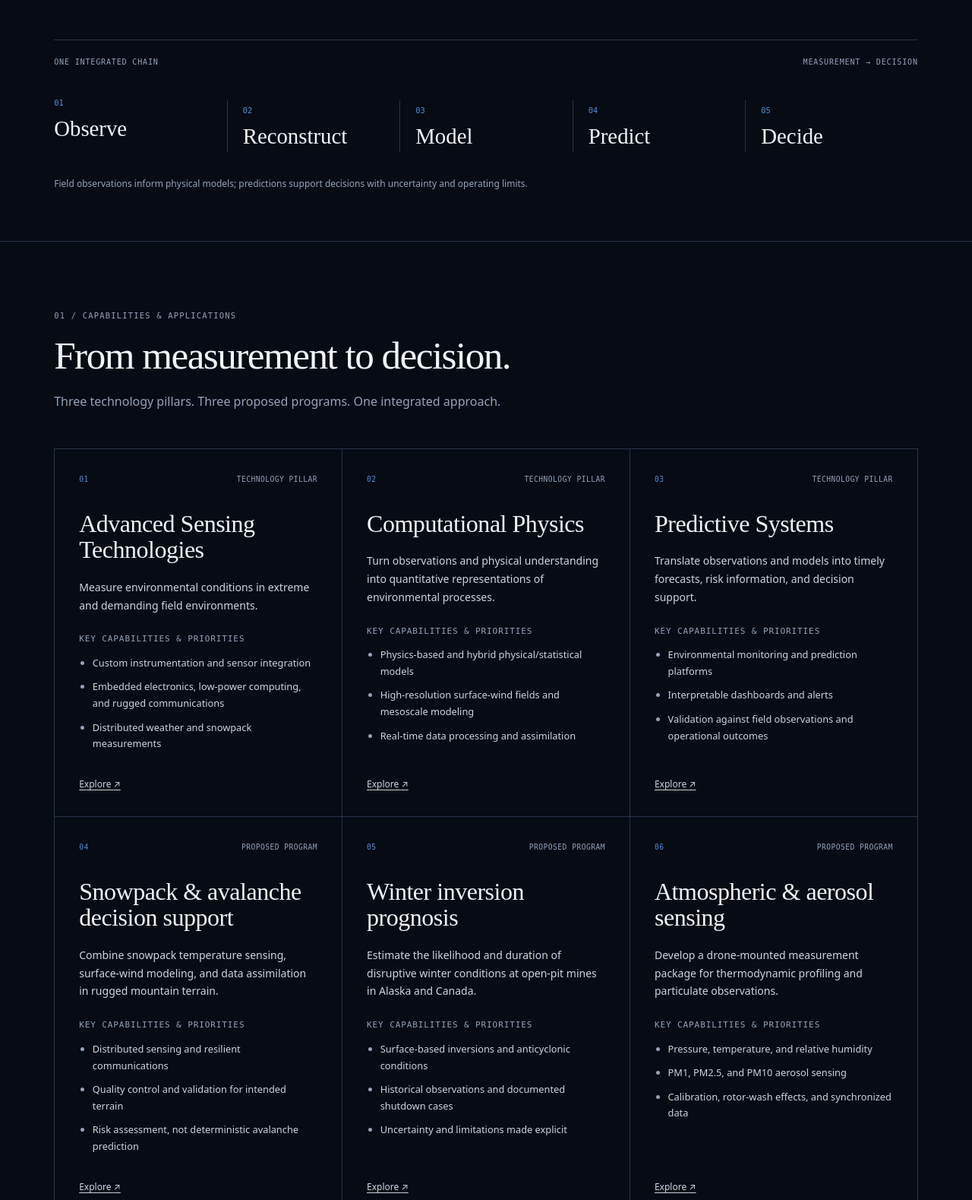
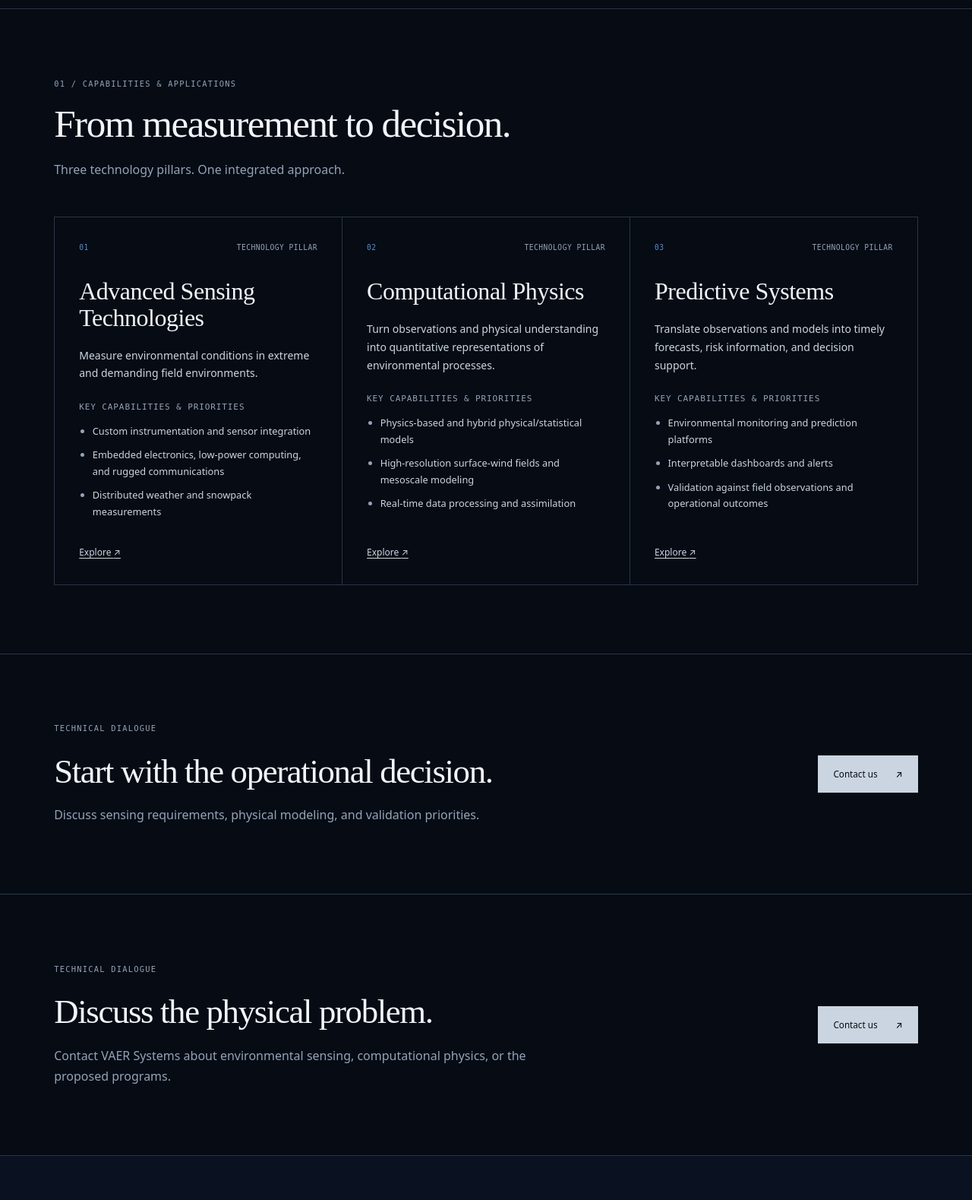
Before and after one commit to StefanoFochesatto/vaer, a plain HTML site: page index.html in a window 1280 px wide. Shown: the part 633-2212 px from the top of the page at 76% size. Drawn offline with Linux system fonts and the light colour scheme.

Commit message:
Simplify Field Notes header and homepage for content review

```diff
--- a/index.html
+++ b/index.html
@@ -10,12 +10,6 @@
 </head>
 <body class="home">
 <a class="skip-link" href="#main">Skip to main content</a>
-<div class="masthead-meta">
-<div class="container masthead-meta-inner">
-<span>Earth-system technologies</span>
-<span>Sensing / Physics / Prediction</span>
-</div>
-</div>
 <header class="site-header">
 <div class="container site-header-inner">
 <a class="brand" href="index.html" aria-label="VAER Systems home">
@@ -48,35 +42,6 @@
 <a class="button button-secondary" href="programs.html">View proposed programs</a>
 </div>
 </div>
-<figure class="hero-schematic">
-<figcaption class="hero-schematic-header">
-<span>One integrated chain</span>
-<span>Measurement → Decision</span>
-</figcaption>
-<ol class="hero-chain">
-<li>
-<span class="chain-step">01</span>
-<strong>Observe</strong>
-</li>
-<li>
-<span class="chain-step">02</span>
-<strong>Reconstruct</strong>
-</li>
-<li>
-<span class="chain-step">03</span>
-<strong>Model</strong>
-</li>
-<li>
-<span class="chain-step">04</span>
-<strong>Predict</strong>
-</li>
-<li>
-<span class="chain-step">05</span>
-<strong>Decide</strong>
-</li>
-</ol>
-<p class="schematic-note">Field observations inform physical models; predictions support decisions with uncertainty and operating limits.</p>
-</figure>
 </div>
 </section>
 <section class="section" id="services">
@@ -84,7 +49,7 @@
 <div class="section-heading">
 <p class="eyebrow">01 / Capabilities &amp; applications</p>
 <h2>From measurement to decision.</h2>
-<p class="section-lead">Three technology pillars. Three proposed programs. One integrated approach.</p>
+<p class="section-lead">Three technology pillars. One integrated approach.</p>
 </div>
 <div class="service-grid">
 <article class="service">
@@ -141,60 +106,6 @@
 <a class="text-link" href="technology.html#prediction">Explore <span aria-hidden="true">↗</span>
 </a>
 </article>
-<article class="service">
-<div class="service-top-meta">
-<span class="service-number">04</span>
-<span class="service-tag">Proposed program</span>
-</div>
-<h3>Snowpack &amp; avalanche decision support</h3>
-<p>Combine snowpack temperature sensing, surface-wind modeling, and data assimilation in rugged mountain terrain.</p>
-<div class="service-benefits">
-<h4>Key capabilities &amp; priorities</h4>
-<ul>
-<li>Distributed sensing and resilient communications</li>
-<li>Quality control and validation for intended terrain</li>
-<li>Risk assessment, not deterministic avalanche prediction</li>
-</ul>
-</div>
-<a class="text-link" href="programs.html#cryosphere">Explore <span aria-hidden="true">↗</span>
-</a>
-</article>
-<article class="service">
-<div class="service-top-meta">
-<span class="service-number">05</span>
-<span class="service-tag">Proposed program</span>
-</div>
-<h3>Winter inversion prognosis</h3>
-<p>Estimate the likelihood and duration of disruptive winter conditions at open-pit mines in Alaska and Canada.</p>
-<div class="service-benefits">
-<h4>Key capabilities &amp; priorities</h4>
-<ul>
-<li>Surface-based inversions and anticyclonic conditions</li>
-<li>Historical observations and documented shutdown cases</li>
-<li>Uncertainty and limitations made explicit</li>
-</ul>
-</div>
-<a class="text-link" href="programs.html#atmosphere">Explore <span aria-hidden="true">↗</span>
-</a>
-</article>
-<article class="service">
-<div class="service-top-meta">
-<span class="service-number">06</span>
-<span class="service-tag">Proposed program</span>
-</div>
-<h3>Atmospheric &amp; aerosol sensing</h3>
-<p>Develop a drone-mounted measurement package for thermodynamic profiling and particulate observations.</p>
-<div class="service-benefits">
-<h4>Key capabilities &amp; priorities</h4>
-<ul>
-<li>Pressure, temperature, and relative humidity</li>
-<li>PM1, PM2.5, and PM10 aerosol sensing</li>
-<li>Calibration, rotor-wash effects, and synchronized data</li>
-</ul>
-</div>
-<a class="text-link" href="programs.html#aerosense">Explore <span aria-hidden="true">↗</span>
-</a>
-</article>
 </div>
 </div>
 </section>
@@ -208,40 +119,6 @@
 </div>
 <a class="button button-primary" href="contact.html">Contact us <span aria-hidden="true">↗</span>
 </a>
-</div>
-</div>
-</section>
-<section class="section" id="faq">
-<div class="container">
-<div class="section-heading">
-<p class="eyebrow">02 / Questions</p>
-<h2>A few useful distinctions.</h2>
-</div>
-<div class="faq">
-<details>
-<summary>What does VAER Systems actually do?</summary>
-<div class="faq-answer">
-<p>The framework integrates environmental instrumentation, computational physics, and predictive software. The aim is to help users observe, understand, and anticipate dynamic environmental conditions, rather than treating hardware, models, and decision support in isolation.</p>
-</div>
-</details>
-<details>
-<summary>Who are the programs intended for?</summary>
-<div class="faq-answer">
-<p>Initial applications are snowpack monitoring and avalanche risk assessment, winter open-pit mining operations in Alaska and Canada, and drone-based atmospheric and aerosol measurements. Defining the first customer and operational decision is a development priority.</p>
-</div>
-</details>
-<details>
-<summary>Do you provide deterministic predictions?</summary>
-<div class="faq-answer">
-<p>No. The avalanche program is intended to support risk assessment, not deterministic avalanche prediction. Predictive functions should communicate uncertainty, operating limits, and the role of human judgment, and be validated against independent observations and historical cases.</p>
-</div>
-</details>
-<details>
-<summary>Are the product-family names final?</summary>
-<div class="faq-answer">
-<p>No. VAER Cryosphere, VAER Atmosphere, VAER AeroSense, and VAER Compute are provisional internal areas of emphasis, not separate companies. Names and taglines remain provisional; name and trademark availability have not yet been verified.</p>
-</div>
-</details>
 </div>
 </div>
 </section>
```
Also changed, not shown: about.html (+0 -6 lines), contact.html (+0 -6 lines), programs.html (+0 -6 lines), technology.html (+0 -6 lines).
